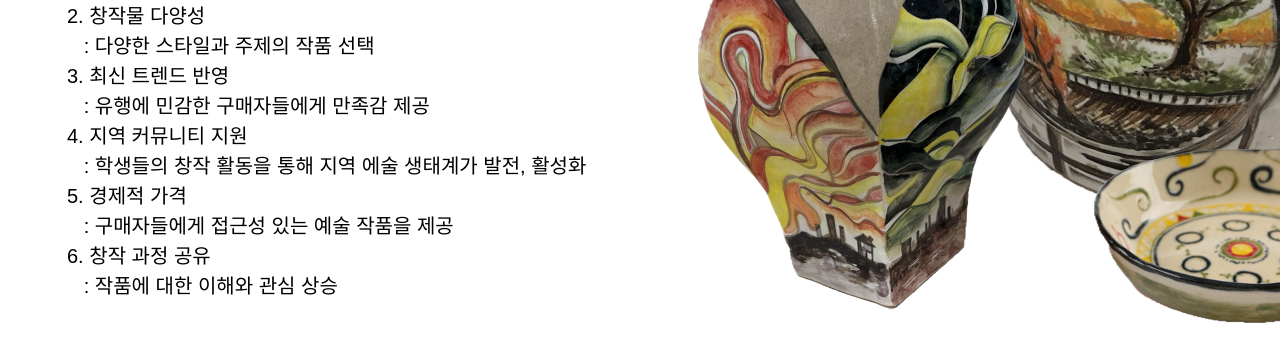
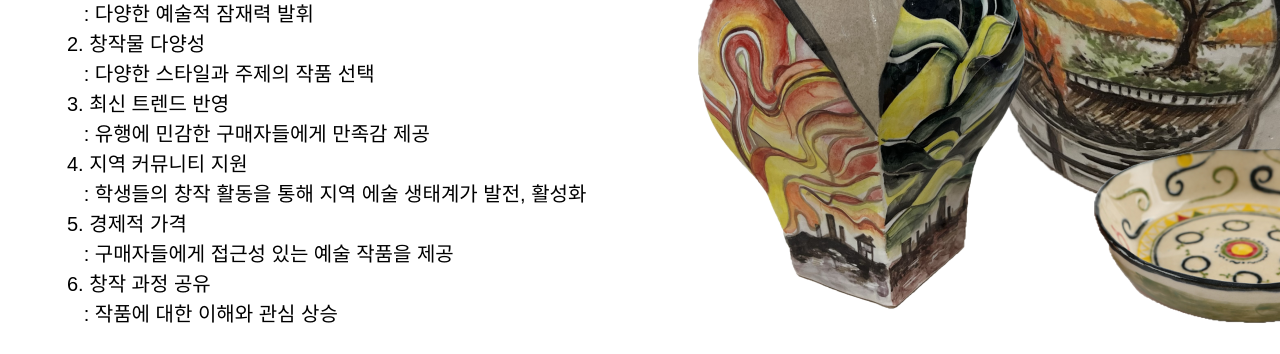
Before and after one commit to goems0/goems0-github.io-yezip, a plain HTML site: page Advantage.html in a window 1280 px wide. Shown: the part 791-1145 px from the top of the page. Drawn offline with Linux system fonts and the light colour scheme.

Commit message:
Update style_advan.css

```diff
--- a/css/style_advan.css
+++ b/css/style_advan.css
@@ -18,7 +18,7 @@
   width: 624px;
   position: absolute;
   left: 67px;
-  top: 622px;
+  top: 650px;
 }
 .advantage2 {
   color: #000000;
```
